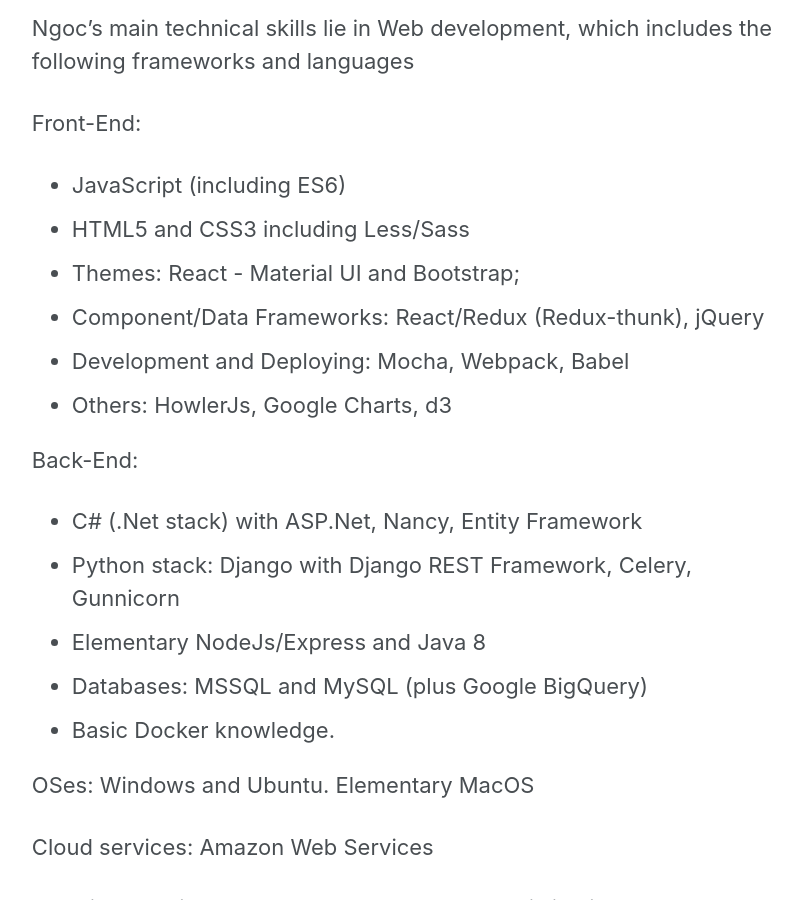
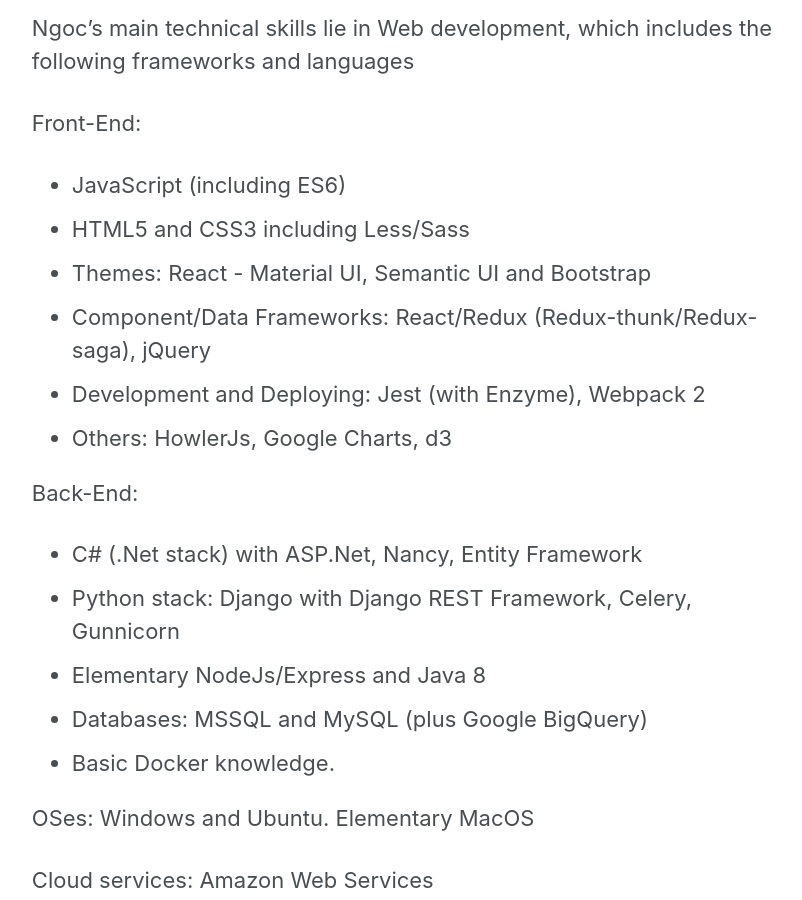
Before and after one commit to luungoc2005/luungoc2005-github-io-old, a Jekyll site: the page built from about.md, in a window 1280 px wide and 900 px high, scrolled down 610 px. Shown: the whole window, without its empty margins (252-1054 px from the left). Built offline with Jekyll 4.4.1, drawn with Linux system fonts in a browser that asks for light colours.

Commit message:
posts update

```diff
--- a/_posts/2017-5-3-jquery-please-kill-it.markdown
+++ b/_posts/2017-5-3-jquery-please-kill-it.markdown
@@ -11,6 +11,8 @@
 
 In fact, [this site](http://youmightnotneedjquery.com/) includes a comprehensive list of built-in replacements for jQquery.
 
-For practical scenarios, you would want to use a fully-fledged framework for web components instead of using jQuery to create dynamic pages. At the time of writing, RiotJS is ~10 KB and React-lite is ~20 KB, both are quick to learn (should take about a day) and helps create more readable code. Also, the above link is outdated - the [Fetch API](https://developer.mozilla.org/en/docs/Web/API/Fetch_API) is a more future-proof and prefered method for AJAX requests.
+For practical scenarios, you would want to use a fully-fledged framework for web components instead of using jQuery to create dynamic pages. At the time of writing, RiotJS is ~10 KB and React-lite is ~20 KB, both are quick to learn (should take about a day) and helps create more readable code. Modern frameworks also take advantage of performance optimizations to avoid DOM reflows - possibly jQuery's biggest pitfall.
+
+For AJAX requests, using jQuery is plainly overkill. In fact, the above link is outdated - the [Fetch API](https://developer.mozilla.org/en/docs/Web/API/Fetch_API) is a more future-proof, natively supported, gives more control on responses (with methods like `blob()`, `text()` and `json()`) and overall prefered method for AJAX requests.
 
 While it may seem easy to get caught up in the Javascript (or ECMA script - *technicalities*) arms race, any self-respecting front-end developer should know the bare minimums about the NodeJS ecosystem nowadays. In 2017, the only reason to use jQuery would be for ease of use, but that should not be a reason for one to bring jQuery into production. Reliance on jQuery will make developers blind to the advances in other - better, more testable and maintainable technologies. Nothing is guaranteed future-proof in tech, but using outdated technology from the get-go is a certain recipe for disaster
--- a/about.md
+++ b/about.md
@@ -15,9 +15,9 @@
 Front-End:
 - JavaScript (including ES6)
 - HTML5 and CSS3 including Less/Sass
-- Themes: React - Material UI and Bootstrap;
-- Component/Data Frameworks: React/Redux (Redux-thunk), jQuery
-- Development and Deploying: Mocha, Webpack, Babel
+- Themes: React - Material UI, Semantic UI and Bootstrap
+- Component/Data Frameworks: React/Redux (Redux-thunk/Redux-saga), jQuery
+- Development and Deploying: Jest (with Enzyme), Webpack 2
 - Others: HowlerJs, Google Charts, d3
 
 Back-End:
```
